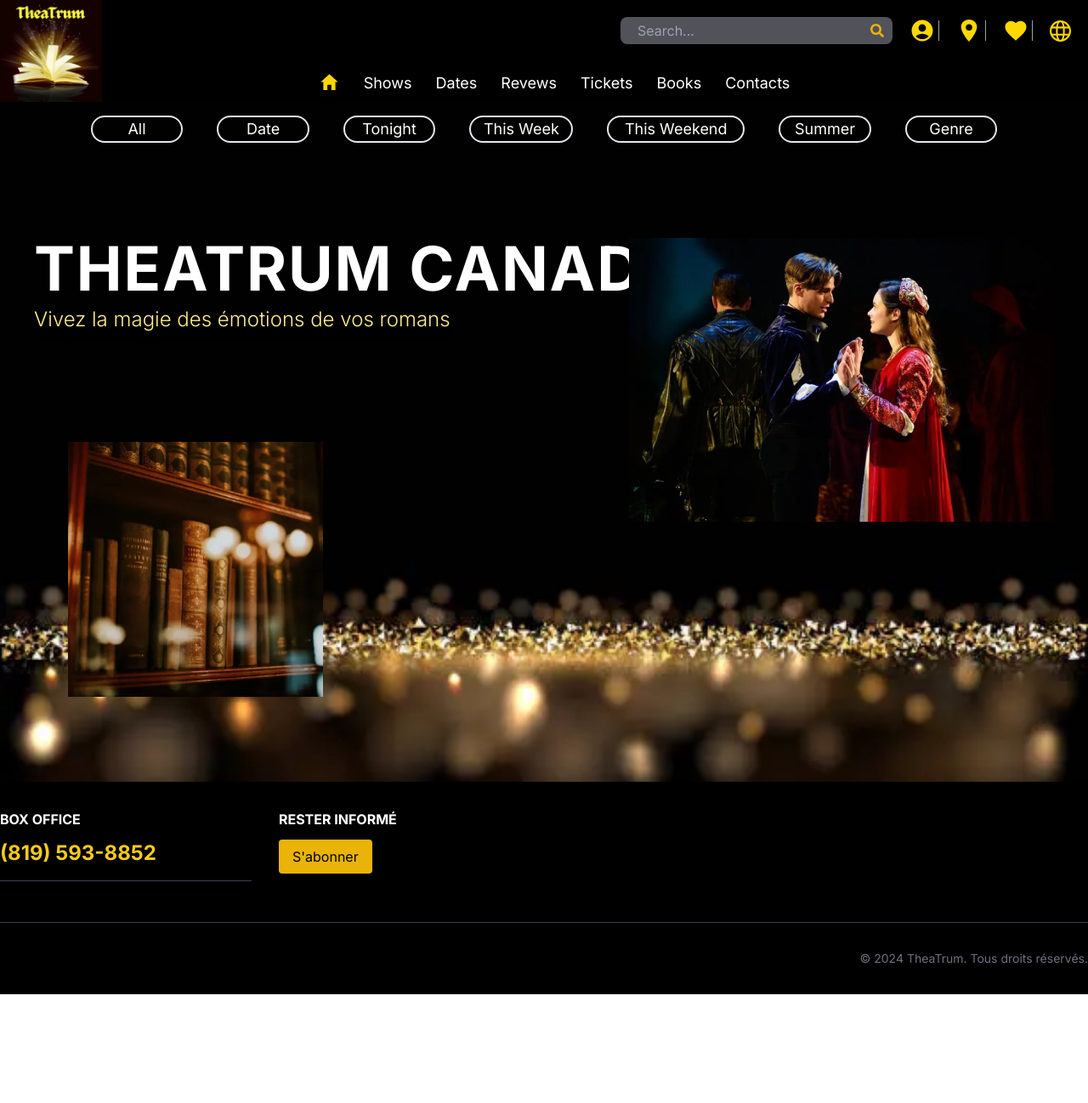
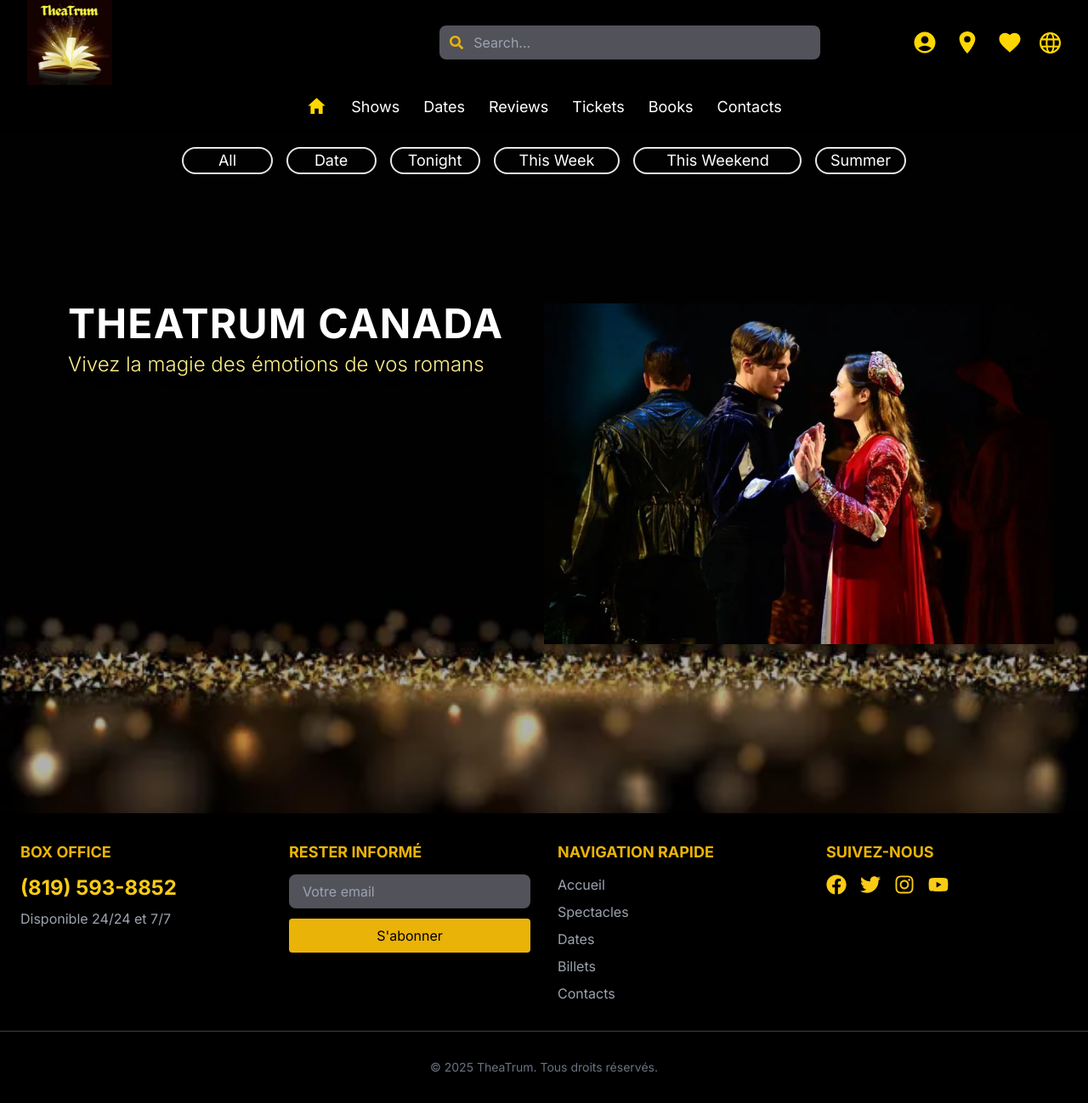
Before and after one commit to PhanuelleL/TheatrumApplication, a Next.js app: page / in a window 1280 px wide. Shown: the whole page at 85% size. Before the commit the page ends 1170 px from the top, so only its background shows below. Built offline with nearby package versions, Linux system fonts and the light colour scheme.

Commit message:
Livrable_2

```diff
--- a/app/page.jsx
+++ b/app/page.jsx
@@ -8,8 +8,8 @@ import levent from "@/public/img/levent.webp";
 export default function Home() {
 
     return (
-        <main>
-            <div className="relative w-full h-screen bg-black">
+        <main className='flex-1 bg-black'>
+            <div className="relative h-screen max-w-7xl mx-auto flex">
                 <Image
                     src={background}
                     alt="bg haut"
@@ -17,8 +17,8 @@ export default function Home() {
                     objectFit="cover"
                     className="absolute w-full h-full"
                 />
-                <div className ='absolute top-0 left-0 w-full bg-opacity-30 bg-black flex justify-center py-4'>
-                    <ul className= "flex space-x-10 text-white text-lg">
+                <div className ='flex relative top-0 left-0 w-full bg-opacity-30 bg-black flex justify-center py-4 '>
+                    <ul className= "flex space-x-4 px-2 text-white text-sm sm:text-lg">
                         <li className="rounded-full border-solid border-2 w-1/5 h-8 text-center  hover:border-yellow-400">
                             <a href="#">All</a>
                         </li>
@@ -37,34 +37,25 @@ export default function Home() {
                         <li className="rounded-full border-solid border-2 w-1/5 h-8 text-center hover:border-yellow-400">
                             <a href="#">Summer</a>
                         </li>
-                        <li className="rounded-full border-solid border-2 w-1/5 h-8 text-center hover:border-yellow-400">
-                            <a href="#">Genre</a>
-                        </li>
+
                     </ul>
                 </div>
-                <div className="absolute top-40 left-10">
-                    <h1 className="text-white text-7xl font-bold tracking-wide">
+
+                <div className="absolute top-1/4  left-5 sm:left-10 md:left-14 lg:left-20 text-left">
+                    <h1 className="text-white text-4xl sm:text-2xl md:text-3xl lg:text-5xl font-bold tracking-wide">
                         THEATRUM CANADA
                     </h1>
-                    <h2 className="text-yellow-200 text-2xl mt-2 font-light drop-shadow-lg">
+                    <h2 className="text-yellow-200 text-lg sm:text-2xl md:text-3xl lg:text-2xl mt-2 font-light drop-shadow-lg">
                         Vivez la magie des émotions de vos romans
                     </h2>
-                    <div className="absolute top-60 left-10">
-                        <Image
-                        src={book2}
-                        alt="Logo Theatrum"
-                        width={300}
-                        height={150}
-                        />
-                    </div>
                 </div>
 
-                <div className="absolute top-40 right-10">
+                <div className="absolute bottom-20 right-5 sm:bottom-10 sm:right-10 md:right-10 lg:top-1/4 lg:right-10">
                     <Image
                     src={book}
                     alt="Logo Theatrum"
-                    width={500}
-                    height={500}
+                    width={600}
+                    height={600}
                     />
                 </div>
             </div>
--- a/components/Footer.jsx
+++ b/components/Footer.jsx
@@ -1,50 +1,63 @@
-function BoxOffice() {
-    return (
-        <div>
-          <h3 className="font-bold uppercase mb-3">Box Office</h3>
-          <p className="text-yellow-400 text-2xl font-bold">(819) 593-8852</p>
-          <hr className="border-t border-gray-700 my-4" />
-        </div>
-    );
-}
-
-
-function StayInformed() {
-    return (
-        <div>
-          <h3 className="font-bold uppercase mb-3">Rester informé</h3>
-          <button className="bg-yellow-500 text-black px-4 py-2 rounded hover:bg-yellow-400">S'abonner</button>
-        </div>
-    );
-}
+import { FaFacebook, FaTwitter, FaInstagram, FaYoutube } from "react-icons/fa";
 
 export default function Footer() {
     return (
         <footer className="bg-black text-white py-8">
-          {/* Première rangée */}
-          <div className="container mx-auto grid grid-cols-2 md:grid-cols-4 gap-8 text-center md:text-left">
-            <BoxOffice />
-            {/* <Address /> */}
-            {/* <Navigation /> */}
-            <StayInformed />
-          </div>
+            {/* Section principale */}
+            <div className="container mx-auto grid grid-cols-1 md:grid-cols-2 lg:grid-cols-4 gap-8 px-6">
+                {/* Box Office */}
+                <div className="text-center md:text-left">
+                    <h3 className="font-bold uppercase mb-3 text-lg text-yellow-500">Box Office</h3>
+                    <p className="text-yellow-400 text-2xl font-bold">(819) 593-8852</p>
+                    <p className="text-gray-400 mt-2">Disponible 24/24 et 7/7</p>
+                </div>
 
-          {/* Ligne de séparation */}
-          <hr className="border-t border-gray-700 my-8" />
+                {/* Rester informé */}
+                <div className="text-center md:text-left">
+                    <h3 className="font-bold uppercase mb-3 text-lg text-yellow-500">Rester informé</h3>
+                    <form className="flex flex-col gap-3">
+                        <input
+                            type="email"
+                            placeholder="Votre email"
+                            className="bg-zinc-600 text-white rounded-lg px-4 py-2 focus:outline-none"
+                        />
+                        <button className="bg-yellow-500 text-black px-4 py-2 rounded hover:bg-yellow-400 transition duration-300">
+                            S'abonner
+                        </button>
+                    </form>
+                </div>
 
-          {/* Deuxième rangée : Réseaux sociaux et crédits */}
-          <div className="container mx-auto flex flex-col md:flex-row items-center justify-between space-y-4 md:space-y-0">
-            {/* Réseaux sociaux */}
-            <div className="flex space-x-4">
-              <button className="text-yellow-400 hover:text-white"><i className="fab fa-facebook"></i></button>
-              <button className="text-yellow-400 hover:text-white"><i className="fab fa-twitter"></i></button>
-              <button className="text-yellow-400 hover:text-white"><i className="fab fa-instagram"></i></button>
-              <button className="text-yellow-400 hover:text-white"><i className="fab fa-youtube"></i></button>
+                {/* mes Navigation rapide */}
+                <div className="text-center md:text-left">
+                    <h3 className="font-bold uppercase mb-3 text-lg text-yellow-500">Navigation rapide</h3>
+                    <ul className="flex flex-col gap-2">
+                        <li><button className="hover:underline text-gray-400">Accueil</button></li>
+                        <li><button className="hover:underline text-gray-400">Spectacles</button></li>
+                        <li><button className="hover:underline text-gray-400">Dates</button></li>
+                        <li><button className="hover:underline text-gray-400">Billets</button></li>
+                        <li><button className="hover:underline text-gray-400">Contacts</button></li>
+                    </ul>
+                </div>
+
+                {/* pour tout les differents Réseaux sociaux */}
+                <div className="text-center md:text-left">
+                    <h3 className="font-bold uppercase mb-3 text-lg text-yellow-500">Suivez-nous</h3>
+                    <div className="flex justify-center md:justify-start space-x-4">
+                        <button className="text-yellow-400 hover:text-white"><FaFacebook size={24} /></button>
+                        <button className="text-yellow-400 hover:text-white"><FaTwitter size={24} /></button>
+                        <button className="text-yellow-400 hover:text-white"><FaInstagram size={24} /></button>
+                        <button className="text-yellow-400 hover:text-white"><FaYoutube size={24} /></button>
+                    </div>
+                </div>
             </div>
 
+            {/*pour la Ligne de séparation */}
+            <hr className="border-t border-gray-700 my-8" />
+
             {/* Crédits */}
-            <p className="text-gray-500 text-sm">&copy; 2024 TheaTrum. Tous droits réservés.</p>
-          </div>
+            <div className="container mx-auto text-center text-gray-500 text-sm">
+                &copy; 2025 TheaTrum. Tous droits réservés.
+            </div>
         </footer>
     );
 }
--- a/components/Header.jsx
+++ b/components/Header.jsx
@@ -1,8 +1,12 @@
+'use client';
+import { useState } from "react";
 import { FaSearch } from "react-icons/fa";
 import { MdAccountCircle } from "react-icons/md";
 import { IoLocationSharp } from "react-icons/io5";
 import { MdFavorite } from "react-icons/md";
+import { IoMdClose } from "react-icons/io";
 import { TiThMenu } from "react-icons/ti";
+
 import { GrLanguage } from "react-icons/gr";
 import { IoMdHome } from "react-icons/io";
 
@@ -10,21 +14,59 @@ import Image from "next/image";
 import TheaTrumBook from "@/public/img/TheaTrumBook.webp";
 
 export default function Header(){
+
+    const [isMenuOpen, setIsMenuOpen] = useState(false); // État du menu
+
+    const toggleMenu = () => {
+        setIsMenuOpen(!isMenuOpen); // Inverser l'état
+    };
+
     return <header className = "bg-black">
-        <nav className="flex justify-center items-center">
-            <Image
-                src={TheaTrumBook}
-                alt="Logo Theatrum"
-                width={120}
-                height={150}
-                className="cursor-pointer"
+
+        <nav className="container mx-auto flex max-w-7xl justify-between items-center lg:px-8">
+
+            <div className="flex lg:flex-1">
+                <a href="#"><Image src={TheaTrumBook} alt="Logo Theatrum"  width={100} height={150} className="cursor-pointer"/></a>
+            </div>
+
+
+            <div className="flex-grow flex justify-center">
+                <div className="relative w-full max-w-md">
+                    <input
+                    className="bg-zinc-600 rounded-lg pl-10 pr-3 w-full h-10 text-white focus:outline-none"
+                    type="text"
+                    name="research"
+                    placeholder="Search..."
                     />
-            <TiThMenu className="md:hidden" color="FFD700"/>
+                    <FaSearch className="absolute left-3 top-1/2 transform -translate-y-1/2 text-yellow-500" />
+                </div>
+            </div>
 
-            <div className="flex justify-center flex-grow mt-20 mr-24">
-                <ul className="flex justify-center gap-x-7 text-white text-lg">
+            <div className="flex items-center space-x-5">
+            <MdAccountCircle color="FFD700" size={30} />
+            <IoLocationSharp color="FFD700" size={30} />
+            <MdFavorite color="FFD700" size={30} />
+            <GrLanguage color="FFD700" size={25} />
+            <button
+                className="md:hidden"
+                onClick={toggleMenu}
+                aria-label="Toggle menu"
+            >
+                {isMenuOpen ? (
+                    <IoMdClose size={25} color="FFD700" />
+                ) : (
+                    <TiThMenu size={25} color="FFD700" />
+                )}
+            </button>
+            </div>
+        </nav>
+
+        <div className={`${isMenuOpen ? "block" : "hidden"} md:flex justify-center bg-black py-3 md:flex flex-col md:flex-row justify-center bg-black py-3`} >
+            <ul className="flex flex-col md:flex-row md:space-x-7 space-y-3 md:space-y-0 text-white text-lg">
             <li>
-                        <button><IoMdHome size={25} color="#FFD700"/></button>
+                <button>
+                <IoMdHome size={25} color="#FFD700" />
+                </button>
             </li>
             <li>
                 <button className="hover:border-b-4 hover:border-white active:border-white">Shows</button>
@@ -33,7 +75,7 @@ export default function Header(){
                 <button className="hover:border-b-4 hover:border-white">Dates</button>
             </li>
             <li>
-                        <button className="hover:border-b-4 hover:border-white">Revews</button>
+                <button className="hover:border-b-4 hover:border-white">Reviews</button>
             </li>
             <li>
                 <button className="hover:border-b-4 hover:border-white">Tickets</button>
@@ -46,35 +88,5 @@ export default function Header(){
             </li>
             </ul>
       </div>
-
-            <div className=" justify-center  items-center pr-5 absolute top-5 right-0">
-                <ul className="flex items-center gap-x-1">
-                    <li className="flex">
-                        <input
-                            className="bg-zinc-600 rounded-lg pl-5 w-80 h-8 text-white focus:outline-none"
-                            type="text"
-                            name="research"
-                            placeholder="Search..."/>
-                        <FaSearch
-                        className="absolute right-60 top-1/2 transform -translate-y-1/2 text-yellow-500"/>
-                    </li>
-                    <li className="pl-4">
-                        <MdAccountCircle color="FFD700" size={30}/>
-                    </li>
-                    <span className="h-6 w-px bg-gray-400"></span>
-                    <li className="pl-4">
-                        <IoLocationSharp color="FFD700" size={30}/>
-                    </li>
-                    <span className="pt-15 h-6 w-px bg-gray-400"></span>
-                    <li className="pl-4">
-                        <MdFavorite color="FFD700" size={30}/>
-                    </li>
-                    <span className="pt-15 h-6 w-px bg-gray-400"></span>
-                    <li className="pl-4">
-                        <GrLanguage  color="FFD700" size={25}/>
-                    </li>
-                </ul>
-            </div>
-        </nav>
     </header>
 }
--- a/tailwind.config.mjs
+++ b/tailwind.config.mjs
@@ -6,12 +6,27 @@ export default {
     "./app/**/*.{js,ts,jsx,tsx,mdx}",
   ],
   theme: {
+    theme: {
+      screens: {
+        sm: "640px",
+        md: "768px",
+        lg: "1024px",
+        xl: "1280px",
+      },
+    },
     extend: {
       colors: {
         background: "var(--background)",
         foreground: "var(--foreground)",
       },
     },
+    container : {
+      center : true,
+      padding : {
+        default: '22px',
+        md : "50px"
+      }
+    }
   },
   plugins: [],
 };
```
Lines whose indentation alone changed are shown as unchanged.
